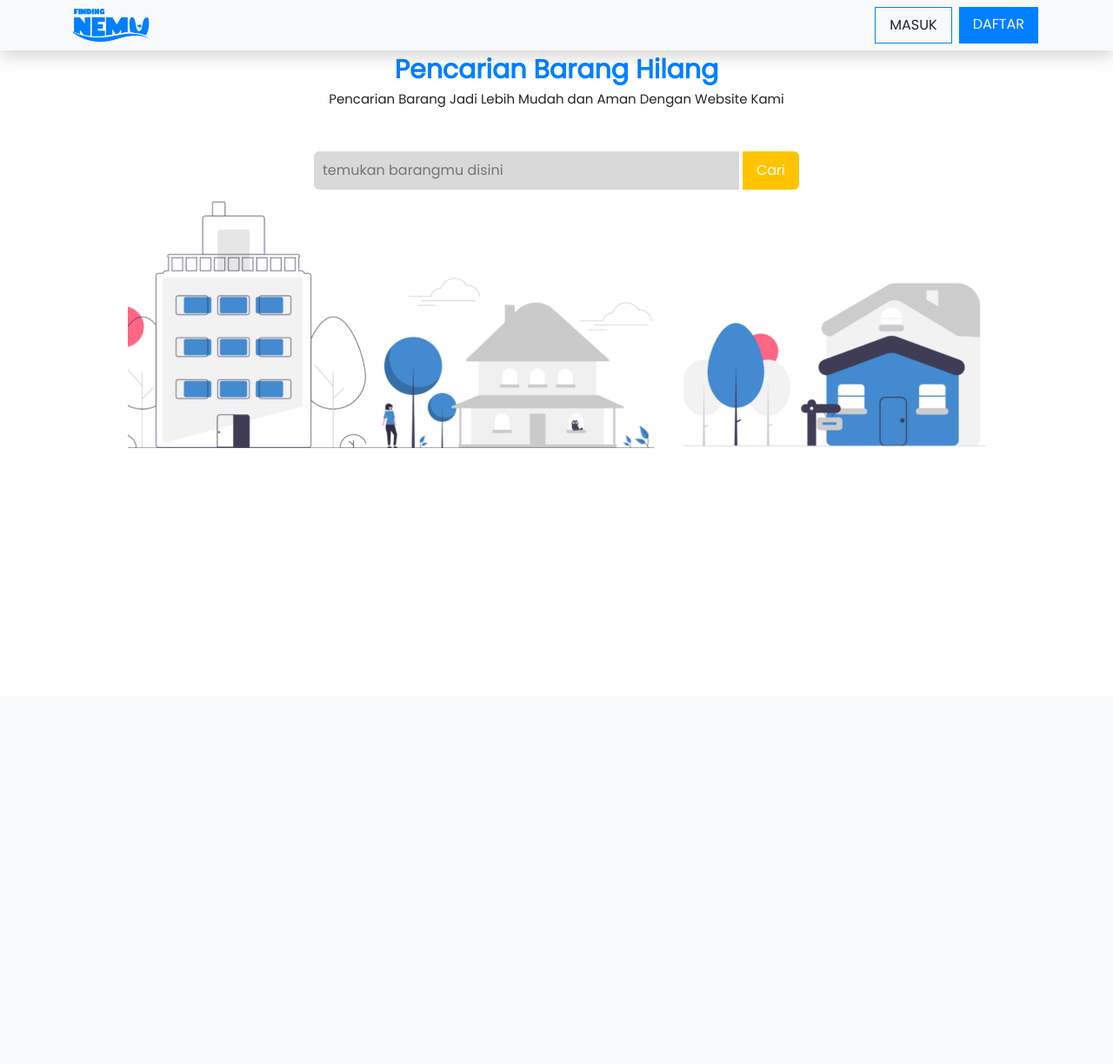
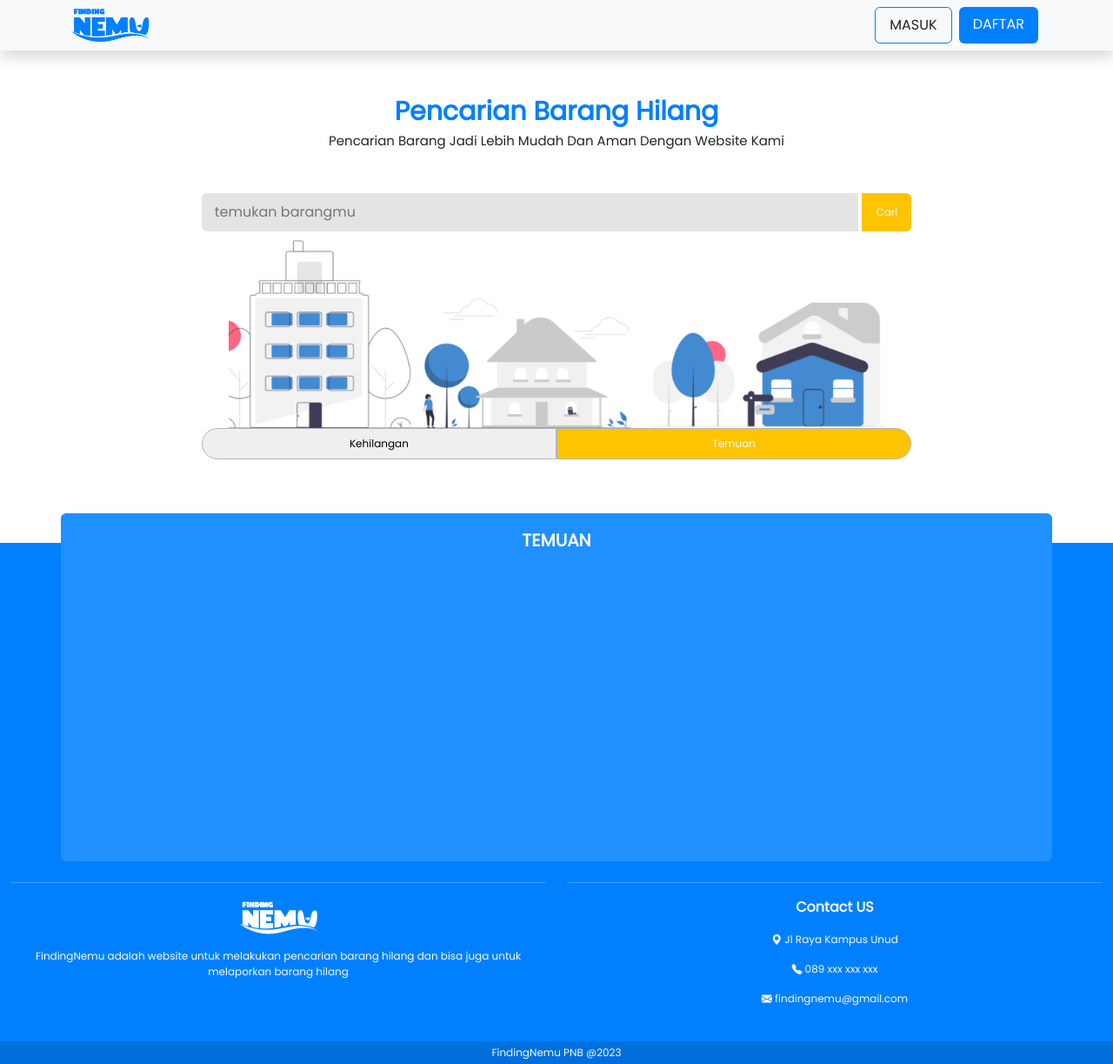
Before and after one commit to bagaskara2004/FindingNemu, a CodeIgniter app: page /findingNemu/ in a window 1280 px wide. Shown: the whole page at 87% size. Before the commit the page ends 515 px from the top, so only its background shows below. Run offline with CodeIgniter, Linux system fonts and the light colour scheme.

Commit message:
tampilan homepage

```diff
--- a/application/views/homepage.php
+++ b/application/views/homepage.php
@@ -9,6 +9,7 @@
     <link rel="preconnect" href="https://fonts.googleapis.com">
     <link rel="preconnect" href="https://fonts.gstatic.com" crossorigin>
     <link href="https://fonts.googleapis.com/css2?family=Poppins&display=swap" rel="stylesheet">
+    <link rel="stylesheet" href="https://cdn.jsdelivr.net/npm/bootstrap-icons@1.11.2/font/bootstrap-icons.min.css">
 </head>
 <body>
     <nav class="navbar navbar-expand-lg bg-body-tertiary sticky-top shadow">
@@ -20,28 +21,57 @@
         <div class="collapse navbar-collapse" id="navbarSupportedContent">
         <hr>
         <ul class="navbar-nav ms-auto">
-            <li class="nav-item border-blue button px-2 mx-1">
-            <a class="nav-link text-dark" href="#">MASUK</a>
+            <li class="nav-item border-blue button px-2 mx-1 rounded">
+                <a class="nav-link text-dark" href="<?=base_url("Cauth/login")?>">MASUK</a>
             </li>
-            <li class="nav-item background-blue px-2 button mx-1">
-            <a class="nav-link text-light" href="#">DAFTAR</a>
+            <li class="nav-item background-blue px-2 button mx-1 rounded">
+                <a class="nav-link text-light" href="<?=base_url("Cauth/register")?>">DAFTAR</a>
             </li>
         </ul>
         <hr>
         </div>
         </div>
     </nav>
-    <header class="container-fluid">
-        <div class="container text-center">
-            <div class="font-1 color-blue">Pencarian Barang Hilang</div>
-            <div class="font-3">Pencarian Barang Jadi Lebih Mudah dan Aman Dengan Website Kami</div>
-            <div class="d-flex justify-content-center w-50 mx-auto mt-5">
-                <input type="text" placeholder="temukan barangmu disini" class="inputan rounded-start">
-                <button class="button px-3 border-none background-yellow rounded-end ms-1">Cari</button>
-            </div>
-            <img src="<?=base_url('asset/img/kota.png')?>" alt="">
+    <header class="container-fluid text-center d-flex flex-column align-items-center justify-content-center py-5 mb-5">
+        <div class="font-1 color-blue fw-bold">Pencarian Barang Hilang</div>
+        <div class="font-2">Pencarian Barang Jadi Lebih Mudah Dan Aman Dengan Website Kami</div>
+        <div class="d-flex justify-content-center mx-auto mt-5 box-input" >
+            <input type="text" placeholder="temukan barangmu" class="search rounded-start">
+            <button class="button px-3 border-none background-yellow rounded-end ms-1 text-light fs-7">Cari</button>
+        </div>
+        <div class="img-size">
+            <img src="<?=base_url('asset/img/kota.png')?>" class="img-fluid" alt="...">
+        </div>
+        <div class="d-flex box-input">
+        <button type="button" class="button py-2 border-none w-50 border border-dark-subtle fs-7 " style="border-radius:20px 0 0 20px ;">Kehilangan</button>
+        <button type="button" class="button py-2 border-none w-50 background-yellow text-light border border-dark-subtle fs-7 " style="border-radius:0 20px 20px 0;">Temuan</button>
         </div>
     </header>
+    <div class="container-fluid background-blue p-3" style="height:350px;">
+        <div class="container background-blue2 rounded daftar-barang" style="height:400px;">
+            <div class="container fs-5 fw-bold text-center responsive-font-example text-light p-3">TEMUAN</div>
+            <div class="bg-danger"></div>
+        </div>
+    </div>
+    <footer class="container-fluid background-blue">
+        <div class="row text-center text-light py-4">
+            <div class="col-12 col-sm-6">
+                <hr>
+                <img src="<?= base_url("asset/img/logo-light.png")?>" alt="findingnemu" style="width:90px;" >
+                <p class="mt-3 fs-7">FindingNemu adalah website untuk melakukan pencarian barang hilang dan bisa juga untuk melaporkan barang hilang</p>
+            </div>
+            <div class="col-12 col-sm-6">
+                <hr>
+                <p class="fw-semibold">Contact US</p>
+                <p class="fs-7"><i class="bi bi-geo-alt-fill"></i> Jl Raya Kampus Unud</p>
+                <p class="fs-7"><i class="bi bi-telephone-fill"></i> 089 xxx xxx xxx</p>
+                <p class="fs-7"><i class="bi bi-envelope-fill"></i> findingnemu@gmail.com</p>
+            </div>
+        </div>
+        <div class="row text-center background-blue3 text-light">
+            <div class="col-12 fs-7 p-1">FindingNemu PNB @2023</div>
+        </div>
+    </footer>
 <script src="https://cdn.jsdelivr.net/npm/bootstrap@5.3.2/dist/js/bootstrap.bundle.min.js" integrity="sha384-C6RzsynM9kWDrMNeT87bh95OGNyZPhcTNXj1NW7RuBCsyN/o0jlpcV8Qyq46cDfL" crossorigin="anonymous"></script>
 </body>
 </html>
--- a/asset/css/style.css
+++ b/asset/css/style.css
@@ -1,47 +1,135 @@
-*{
+* {
     font-family: 'Poppins', sans-serif;
     padding: 0;
     margin: 0;
 }
-/* warna untuk teks */
-.color-blue{color: #0080FF;}
-.color-yellow{color: #FFD600;}
-.color-gray{color: #8f8f8f;}
 
-/* warna untuk background */
-.background-blue{background-color: #0080FF;}
-.background-yellow{background-color: #ffc400;}
-.background-gray{background: #8f8f8f;}
+.color-blue {
+    color: #0080FF;
+}
 
-/* untuk ukuran font */
-.font-1{font-size: 30px; font-weight: bold;}
-.font-2{font-size: 25px;}
-.font-3{font-size: 15px;}
-.font-4{ font-size: 12px;}
+.color-yellow {
+    color: #FFD600;
+}
 
-.border-none{border: none;}
-.border-blue{border: 1px solid #0080FF;}
+.color-gray {
+    color: #8f8f8f;
+}
 
-.container-form1{
+.background-blue {
+    background-color: #0080FF;
+}
+
+.background-blue2 {
+    background-color: #2090FF;
+}
+
+.background-blue3 {
+    background-color: #006FDD;
+}
+
+.background-yellow {
+    background-color: #ffc400;
+}
+
+.background-gray {
+    background: #8f8f8f;
+}
+
+.fs-7 {
+    font-size: 12px;
+}
+
+.font-1 {
+    font-size: 30px;
+}
+
+.font-2 {
+    font-size: 15px;
+}
+
+.border-none {
+    border: none;
+}
+
+.border-blue {
+    border: 1px solid #0080FF;
+}
+
+.container-form1 {
     width: 300px;
     height: 460px;
     box-shadow: 0 0 5px black;
     border-radius: 10px;
     padding: 20px;
 }
-.inputan{
+
+.inputan {
     width: 100%;
     border: none;
     outline: none;
-    background-color: #D9D9D9;
-    padding: 10px;
+    background-color: #e4e4e4;
 }
-.button{
+
+.search {
+    width: 100%;
+    border: none;
+    outline: none;
+    padding: 10px 15px;
+    background-color: #e4e4e4;
+}
+
+.button {
     display: block;
     text-align: center;
-    color: white;
     text-decoration: none;
 }
-.button:hover{
+
+.button:hover {
     opacity: 80%;
 }
+
+.box-input {
+    width: 65%;
+}
+
+.img-size {
+    width: 60%;
+}
+
+.daftar-barang {
+    position: relative;
+    top: -50px;
+}
+
+@media (max-width:476px) {
+    .search {
+        padding: 5px 10px;
+        font-size: 10px;
+    }
+
+    .box-input {
+        width: 95%;
+    }
+
+    .img-size {
+        width: 90%;
+    }
+
+    .font-1 {
+        font-size: 20px;
+    }
+
+    .font-2 {
+        font-size: 10px;
+    }
+}
+@media (max-width:305px) {
+    .font-1 {
+        font-size: 15px;
+    }
+
+    .font-2 {
+        font-size: 7px;
+    }
+}
```
Also changed, not shown: application/views/Authentication/login.php (+6 -6 lines), application/views/Authentication/register.php (+6 -6 lines), asset/img/logo-light.png (added).
